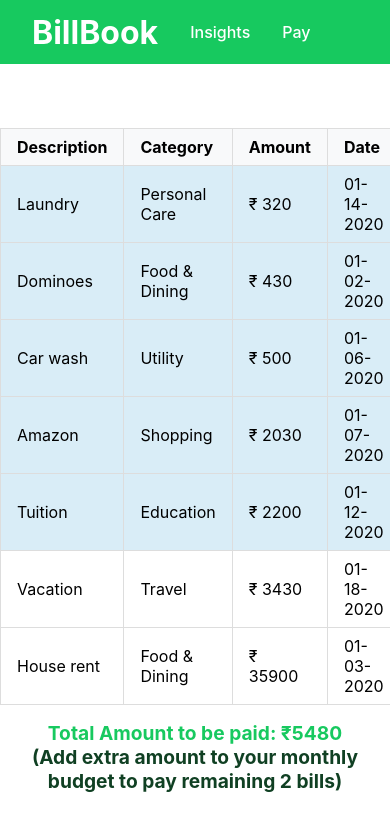
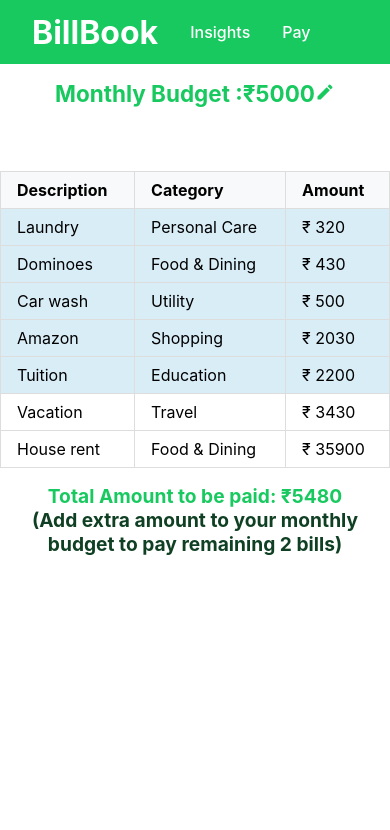
Before and after one commit to 7shoaib7/bright-money, a React (Create React App) app: page /pay in a window 390 px wide. Shown: the top 830 px of the page. Built offline with nearby package versions, Linux system fonts and the light colour scheme.

Commit message:
monthly-budget-edit-option-added

```diff
--- a/src/routes/pay/pay.css
+++ b/src/routes/pay/pay.css
@@ -1,7 +1,7 @@
 .paid-bills-table {
     width: 100%;
     border-collapse: collapse;
-    margin-top:4rem;
+    margin-top: 4rem;
 }
 
 .paid-bills-table th,
@@ -30,5 +30,24 @@
 }
 
 .remaining-amount {
-color:#104023;
+    color: #104023;
 }
+
+.monthly-budget{
+    margin-top: 1rem;
+    display: flex;
+    align-items: center;
+    justify-content: center;
+    font-size: 1.2rem;
+    color: #17c95f;
+}
+
+.edit,.save{
+    cursor: pointer;
+}
+
+@media (max-width:400px) {
+    .date-head,.bill-date{
+        display: none;
+    }
+}
--- a/src/routes/pay/pay.js
+++ b/src/routes/pay/pay.js
@@ -1,33 +1,65 @@
-import React from 'react'
+import React, { useState } from 'react'
 import "./pay.css"
-import { useSelector } from 'react-redux';
+import { useSelector, useDispatch } from 'react-redux';
+import EditIcon from '@mui/icons-material/Edit';
+import TextField from '@mui/material/TextField';
+import SaveAsIcon from '@mui/icons-material/SaveAs';
+import { editBudget } from "../../store/bill/bill.action";
 
 const Pay = () => {
-  const { bills } = useSelector((state) => state.bills)
+  const [edit, setEdit] = useState(false)
+  const [editBudgetValue, setEditBudgetValue] = useState("")
+
+  const dispatch = useDispatch()
+  const { bills, monthlyBudget } = useSelector((state) => state.bills)
+
   const billSorted = bills.sort((a, b) => a.amount - b.amount);
   let count = 0;
   let total = 0
   for (let i = 0; i < billSorted.length; i++) {
-    if (total <= 5000) {
+    if (total <= monthlyBudget) {
       total += parseInt(billSorted[i].amount);
       billSorted[i].paid = true;
       count++;
     }
-    else{
+    else {
       break;
     }
   }
 
+  const handleEdit = () => {
+    setEdit(true)
+  }
+
+  const handleSave = () => {
+    dispatch(editBudget(editBudgetValue));
+    setEdit(false)
+  }
 
   return (
     <>
+      <div className="monthly-budget">
+        <h3>Monthly Budget :
+          {edit ? <TextField
+            type="number"
+            defaultValue={monthlyBudget}
+            variant="filled"
+            size="small"
+            onChange={(e) => setEditBudgetValue(e.target.value)}
+          />
+            : `₹${monthlyBudget}`}
+
+          {edit ? <SaveAsIcon className='save' onClick={handleSave} />
+            : <EditIcon className="edit" onClick={handleEdit} fontSize="small" />}
+        </h3>
+      </div>
       <table className="paid-bills-table">
         <thead>
           <tr>
             <th>Description</th>
             <th>Category</th>
             <th>Amount</th>
-            <th>Date</th>
+            <th className="date-head">Date</th>
           </tr>
         </thead>
         <tbody>
@@ -36,14 +68,16 @@ const Pay = () => {
               <td>{bill.description}</td>
               <td>{bill.category}</td>
               <td>₹ {bill.amount}</td>
-              <td>{bill.date}</td>
+              <td className="bill-date">{bill.date}</td>
             </tr>
           ))}
         </tbody>
       </table>
       <div className="total-amount">
         <strong>Total Amount to be paid:</strong> ₹{total}
-        <p className="remaining-amount">(Add extra amount to your monthly budget to pay remaining {bills.length -count} bills)</p>
+        {bills.length - count !== 0 ?
+          <p className="remaining-amount">(Add extra amount to your monthly budget to pay remaining {bills.length - count} bills)</p>
+          : null}
       </div>
     </>
   );
--- a/src/store/bill/bill.action.js
+++ b/src/store/bill/bill.action.js
@@ -32,3 +32,9 @@ export const filterBillCategory = (category)=>{
         payload: category
     }
 }
+export const editBudget =(value)=>{
+    return{
+        type: BILL_ACTION_TYPES.MONTHLY_BUDGET,
+        payload: value
+    }
+}
--- a/src/store/bill/bill.reducer.js
+++ b/src/store/bill/bill.reducer.js
@@ -3,7 +3,8 @@ import billList from "../../billData.json"
 
 const initialState = {
     bills:billList.bills,
-    category:""
+    category:"",
+    monthlyBudget:5000
 }
 
 const billReducers = (state = initialState, action) => {
@@ -30,6 +31,11 @@ const billReducers = (state = initialState, action) => {
                 ...state,
                 category:payload
             }
+        case BILL_ACTION_TYPES.MONTHLY_BUDGET:
+            return{
+                ...state,
+                monthlyBudget:payload
+            }
         default:
             return state
     }
--- a/src/store/bill/bill.types.js
+++ b/src/store/bill/bill.types.js
@@ -3,4 +3,5 @@ export const BILL_ACTION_TYPES ={
     EDIT_BILL:'EDIT_BILL',
     DELETE_BILL:"DELETE_BILL",
     FILTER_BILL:"FILTER_BILL",
+    MONTHLY_BUDGET:"MONTHLY_BUDGET",
 }
```
